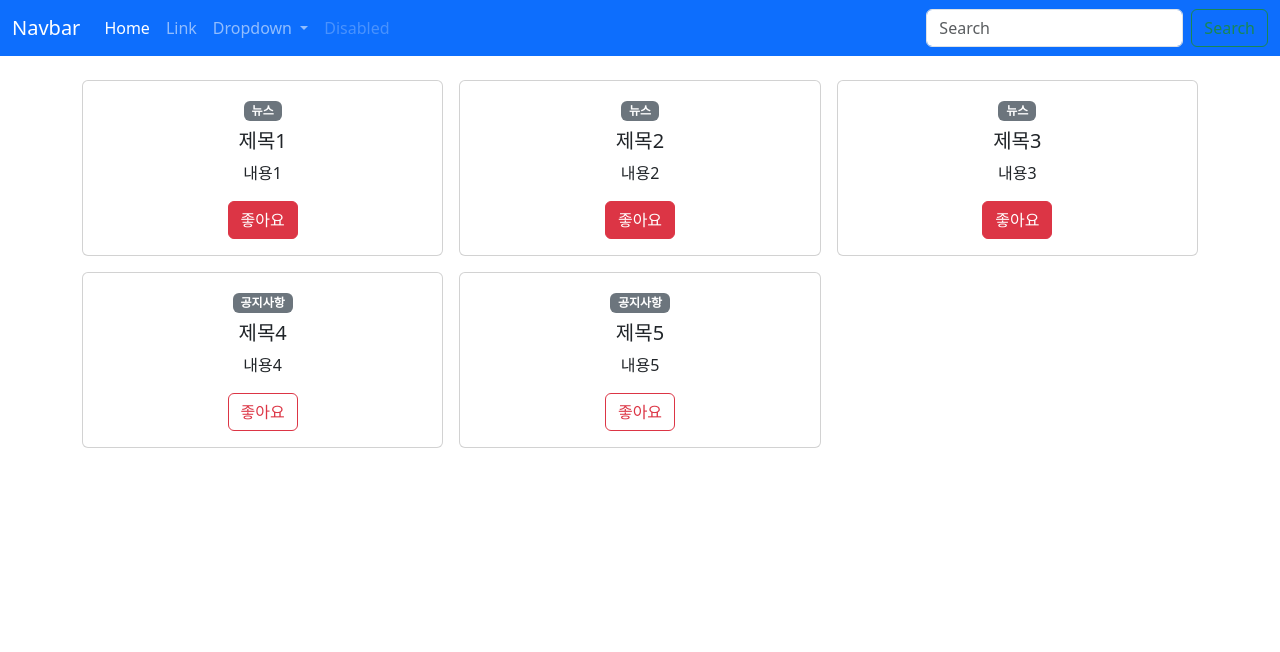
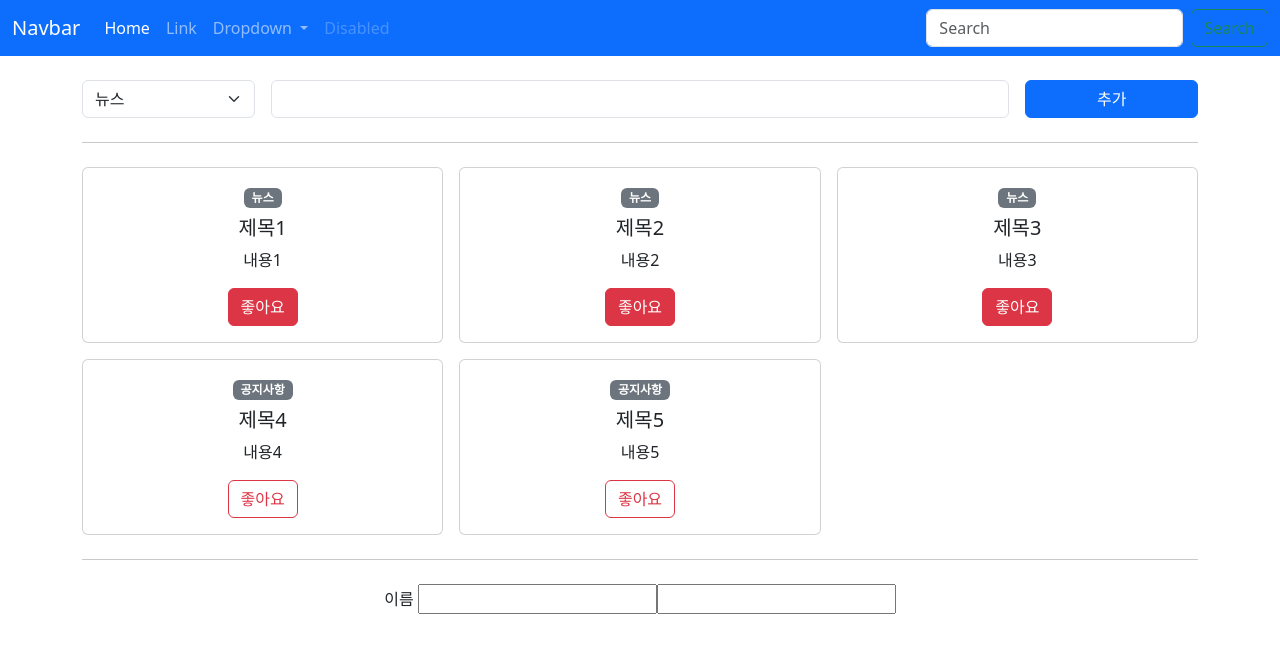
Before and after one commit to hjun-park/vue-js-practice, a Vue app: page / in a window 1280 px wide. Shown: the top 652 px of the page. Built offline with nearby package versions, Linux system fonts and the light colour scheme.

Commit message:
[Events] 듣다가 중단

```diff
--- a/src/components/AppCard.vue
+++ b/src/components/AppCard.vue
@@ -45,7 +45,7 @@ export default {
 		},
 		contents: {
 			type: String,
-			required: true,
+			// required: true,
 		},
 		isLike: {
 			type: Boolean,
--- /dev/null
+++ b/src/components/PostCreate.vue
@@ -0,0 +1,86 @@
+<template>
+	<div class="row g-3">
+		<div class="col col-2">
+			<select
+				v-model="type"
+				class="form-select"
+				aria-label="Default select example"
+			>
+				<option value="news">뉴스</option>
+				<option value="notice">공지사항</option>
+			</select>
+		</div>
+
+		<div class="col col-8">
+			<input v-model="title" type="text" class="form-control" />
+		</div>
+		<div class="col col-2 d-grid">
+			<button class="btn btn-primary" @click="createPost">추가</button>
+		</div>
+
+		<!-- emit을 이용하여 자식으로부터 부모에게 이벤트를 발생시킬 수 있음 -->
+		<!-- 추가적으로 파라미터도 전달할 수 있다.-->
+		<!-- 부모: TheView, 자식: PostCreate -->
+		<!-- @click="$emit(이벤트명)"-->
+		<!-- 이렇게 하면 TheView.vue에서 createPost 인자로 받을 수 있다. -->
+		<!-- <button
+			class="btn btn-primary"
+			@click="$emit('createPost', 1, 2, 3, '김길동')"
+		>
+			button
+		</button> -->
+		<!-- setup 함수에서도 emit 처리할 수 있다.-->
+	</div>
+</template>
+
+<script>
+import { ref } from 'vue';
+
+/*
+  기존의 Props는 부모 -> 자식에게 값을 전달하는 방법
+  Events는 자식 -> 부모 이벤트 전달 + 값 전달
+*/
+export default {
+	// 위 template에서 emit을 이용하여 자식 -> 부모로 이벤트 전달 했었다.
+	// setup()에서도 자식 -> 부모로 이벤트 전달 가능
+	emits: {
+		// emit에서 validation 체크
+		createPost: newPost => {
+			if (!newPost.type) {
+				return false;
+			} else if (!newPost.title) {
+				return false;
+			}
+			return true;
+		},
+	},
+	setup(props, { emit }) {
+		const type = ref('news');
+		const title = ref('');
+		const createPost = () => {
+			const newPost = {
+				type: type.value,
+				title: title.value,
+			};
+			emit('createPost', newPost);
+
+			// type과 title을 초기화 시킬수도 있다
+			type.value = 'news';
+			title.value = '';
+		};
+
+		// props는 부모 -> 자식
+		// context는 자식 -> 부모
+		// context.emit
+		// context 대신에 { emit } 대체 가능
+		// [자식] setup 함수에서 emit으로 부모에게 이벤트 전달
+		// const createPost = () => {
+		// emit('createPost', 1, 2, 3, '김길동');
+		// };
+
+		return { createPost, type, title };
+	},
+};
+</script>
+
+<style lang="scss" scoped></style>
--- a/src/components/TheView.vue
+++ b/src/components/TheView.vue
@@ -4,6 +4,12 @@
   하나의 컴포넌트만 가진 경우라면 The로 시작한다.-->
 	<main>
 		<div class="container text-center py-4">
+			<!-- 자식으로부터 v-bind 받음 -->
+			<!-- @이벤트명="메소드명"-->
+			<PostCreate @create-post="createPost"></PostCreate>
+
+			<hr class="my-4" />
+
 			<div class="row g-3">
 				<!-- card 사이 간격 부여 (gx, gy) -->
 				<!-- v-bind로 props 동적인 데이터 전달 방법 -->
@@ -20,15 +26,32 @@
 				<!-- 정의한 props에 정적인 데이터 전달 방법 (부모 -> 자식)-->
 				<!-- <AppCard title="제목 1" contents="내용 1"></AppCard></div> -->
 			</div>
+
+			<!-- v-model 만들기 -->
+			<hr class="my-4" />
+			<label>
+				이름
+				<input v-model="username" type="text" />
+
+				<!-- v-model을 풀어쓰면 아래와 같다. -->
+				<!-- 내부적으로 v:value라는 props로 자식에게 값을 전달-->
+				<!-- @input 이벤트로 자식의 이벤트를 전달받음 -->
+				<input
+					:value="username"
+					@input="event => (username = event.target.value)"
+					type="text"
+				/>
+			</label>
 		</div>
 	</main>
 </template>
 
 <script>
 import AppCard from '@/components/AppCard.vue';
-import { reactive } from 'vue';
+import { reactive, ref } from 'vue';
+import PostCreate from '@/components/PostCreate.vue';
 export default {
-	components: { AppCard },
+	components: { AppCard, PostCreate },
 	setup() {
 		// 정의한 props에 동적인 데이터 전달 방법 (객체 정의 및 return)
 		const post = reactive({
@@ -57,7 +80,20 @@ export default {
 			},
 		]);
 
-		return { post, posts };
+		// 자식은 PostCreate에서 emit으로 이벤트 전달하면서 동시에 인자를 전달했다.
+		// 부모인 TheView에서는 이 인자를 받아준다.
+		// const createPost = (a, b, c, d) => {
+		// 	console.log('createPost', a, b, c, d);
+		// };
+
+		const createPost = newPost => {
+			console.log('newPost: ', newPost);
+			posts.push(newPost);
+		};
+
+		const username = ref('');
+
+		return { post, posts, createPost, username };
 	},
 };
 </script>
```
